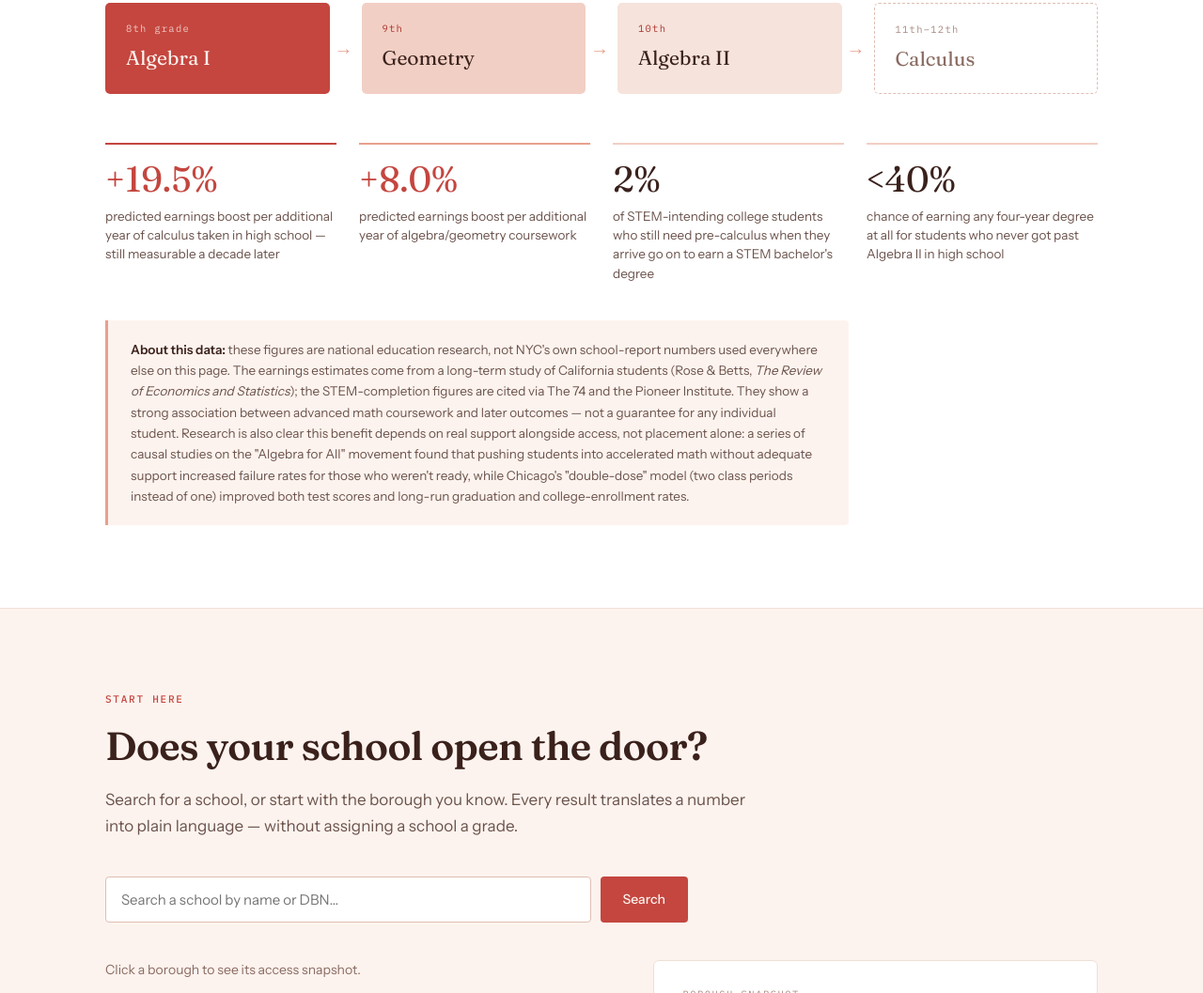
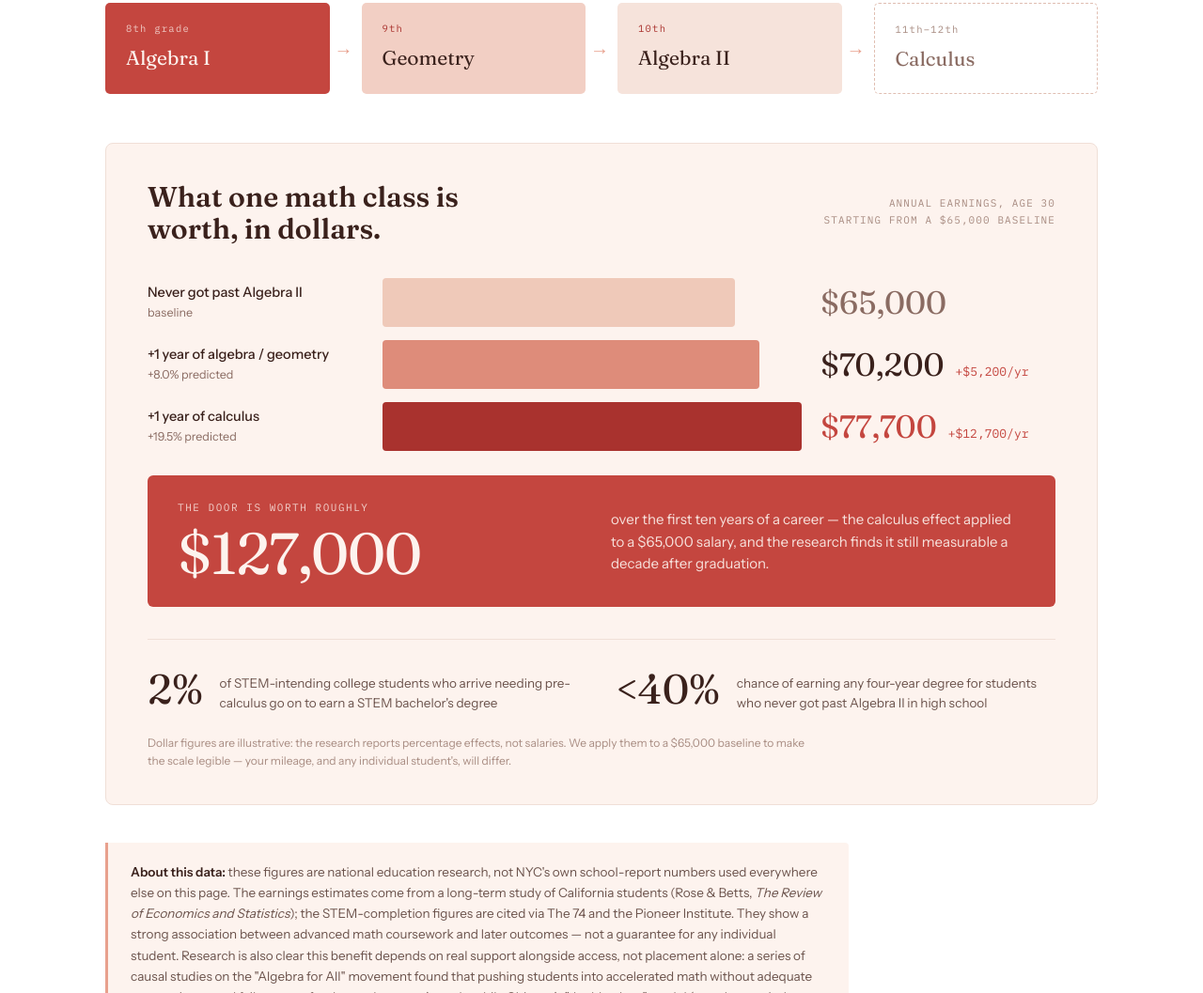
Before and after one commit to Soma-Majumder/Open-Doors-NYC-Data-Visualization-Storytelling, a website: page index.html in a window 1280 px wide. Shown: the part 1224-2281 px from the top of the page at 94% size. Drawn offline with Linux system fonts and the light colour scheme.

Commit message:
Replaces the flat 4-up percentage stat row with a 3-row salary ladder that converts the research percentages into dollar figures

```diff
--- a/css/styles.css
+++ b/css/styles.css
@@ -160,14 +160,42 @@ h2.section-head{font-size:42px;line-height:1.14;letter-spacing:-.015em;max-width
 .chain-card.outline .tag{color:var(--faint);}
 .chain-card.outline .name{color:var(--muted-soft);}
 
-.earn-grid{display:grid;grid-template-columns:repeat(4,1fr);gap:24px;}
-.earn-stat{padding-top:18px;border-top:2px solid var(--pastel);}
-.earn-stat .n{font-family:Fraunces,Georgia,serif;font-size:38px;line-height:1;color:var(--ink);}
-.earn-stat .l{font-size:13.5px;line-height:1.5;color:var(--muted);margin-top:10px;}
-.earn-stat--1{border-top-color:var(--primary);}
-.earn-stat--1 .n{color:var(--primary);}
-.earn-stat--2{border-top-color:var(--apricot);}
-.earn-stat--2 .n{color:var(--primary);}
+.earn-card{background:var(--page);border:1px solid var(--rule);border-radius:8px;padding:40px 44px 36px;}
+.earn-head{display:flex;justify-content:space-between;align-items:baseline;gap:24px;flex-wrap:wrap;margin-bottom:34px;}
+.earn-head h3{font-size:30px;line-height:1.15;max-width:20ch;}
+.earn-head .caption{
+  font-family:'IBM Plex Mono',monospace;font-size:11px;letter-spacing:.1em;color:var(--faint);
+  text-transform:uppercase;text-align:right;line-height:1.6;
+}
+
+.ladder{display:flex;flex-direction:column;gap:14px;margin-bottom:14px;}
+.ladder-row{display:grid;grid-template-columns:230px minmax(0,1fr) 250px;gap:20px;align-items:center;}
+.ladder-row .label .name{font-size:14.5px;font-weight:500;color:var(--ink);}
+.ladder-row .label .sub{font-size:12.5px;color:var(--muted-soft);margin-top:2px;}
+.ladder-row .bar-wrap{min-width:0;}
+.ladder-row .bar{height:52px;border-radius:4px;}
+.ladder-row .money{display:flex;align-items:baseline;gap:12px;}
+.ladder-row .money .fig{font-family:Fraunces,Georgia,serif;font-size:34px;line-height:1;}
+.ladder-row .money .gain{font-family:'IBM Plex Mono',monospace;font-size:13px;color:var(--primary);white-space:nowrap;}
+
+.payoff{
+  display:flex;align-items:center;gap:20px;background:var(--primary);color:var(--page);
+  border-radius:6px;padding:26px 32px;margin-top:26px;flex-wrap:wrap;
+}
+.payoff .left{flex:1 1 260px;}
+.payoff .mini-eyebrow{
+  font-family:'IBM Plex Mono',monospace;font-size:11px;letter-spacing:.14em;opacity:.8;margin-bottom:10px;
+  text-transform:uppercase;
+}
+.payoff .amount{font-family:Fraunces,Georgia,serif;font-size:62px;line-height:1;letter-spacing:-.02em;}
+.payoff .right{flex:1 1 260px;font-size:15px;line-height:1.55;opacity:.9;}
+
+.earn-secondary{display:grid;grid-template-columns:1fr 1fr;gap:32px;margin-top:34px;padding-top:30px;border-top:1px solid var(--rule);}
+.earn-secondary .item{display:flex;gap:18px;align-items:flex-start;}
+.earn-secondary .item .num{font-family:Fraunces,Georgia,serif;font-size:44px;line-height:1;color:var(--ink);flex-shrink:0;}
+.earn-secondary .item .cap{font-size:13.5px;line-height:1.55;color:var(--muted);padding-top:6px;}
+
+.earn-footnote{font-size:12px;line-height:1.6;color:var(--faint);margin-top:22px;max-width:88ch;}
 
 .methodology-note{
   margin-top:40px;background:var(--page);border-left:3px solid var(--apricot);
--- a/index.html
+++ b/index.html
@@ -70,23 +70,67 @@
       </div>
     </div>
 
-    <div class="earn-grid">
-      <div class="earn-stat earn-stat--1">
-        <div class="n">+19.5%</div>
-        <div class="l">predicted earnings boost per additional year of calculus taken in high school — still measurable a decade later</div>
+    <div class="earn-card">
+      <div class="earn-head">
+        <h3>What one math class is worth, in dollars.</h3>
+        <div class="caption">Annual earnings, age&nbsp;30<br>Starting from a $65,000 baseline</div>
       </div>
-      <div class="earn-stat earn-stat--2">
-        <div class="n">+8.0%</div>
-        <div class="l">predicted earnings boost per additional year of algebra/geometry coursework</div>
+
+      <div class="ladder">
+        <div class="ladder-row">
+          <div class="label">
+            <div class="name">Never got past Algebra II</div>
+            <div class="sub">baseline</div>
+          </div>
+          <div class="bar-wrap"><div class="bar" style="width:84%;background:var(--ramp-0)"></div></div>
+          <div class="money"><div class="fig" id="ladderBaseline" style="color:var(--muted-soft)">—</div></div>
+        </div>
+
+        <div class="ladder-row">
+          <div class="label">
+            <div class="name">+1 year of algebra / geometry</div>
+            <div class="sub">+8.0% predicted</div>
+          </div>
+          <div class="bar-wrap"><div class="bar" style="width:90%;background:var(--ramp-2)"></div></div>
+          <div class="money">
+            <div class="fig" id="ladderAlgebraFig" style="color:var(--ink)">—</div>
+            <div class="gain" id="ladderAlgebraGain">—</div>
+          </div>
+        </div>
+
+        <div class="ladder-row">
+          <div class="label">
+            <div class="name">+1 year of calculus</div>
+            <div class="sub">+19.5% predicted</div>
+          </div>
+          <div class="bar-wrap"><div class="bar" style="width:100%;background:var(--ramp-4)"></div></div>
+          <div class="money">
+            <div class="fig" id="ladderCalcFig" style="color:var(--primary)">—</div>
+            <div class="gain" id="ladderCalcGain">—</div>
+          </div>
+        </div>
       </div>
-      <div class="earn-stat">
-        <div class="n">2%</div>
-        <div class="l">of STEM-intending college students who still need pre-calculus when they arrive go on to earn a STEM bachelor's degree</div>
+
+      <div class="payoff">
+        <div class="left">
+          <div class="mini-eyebrow">The door is worth roughly</div>
+          <div class="amount" id="payoffAmount">—</div>
+        </div>
+        <div class="right">over the first ten years of a career — the calculus effect applied to a $65,000 salary, and the research finds it still measurable a decade after graduation.</div>
       </div>
-      <div class="earn-stat">
-        <div class="n">&lt;40%</div>
-        <div class="l">chance of earning any four-year degree at all for students who never got past Algebra II in high school</div>
+
+      <div class="earn-secondary">
+        <div class="item">
+          <div class="num">2%</div>
+          <div class="cap">of STEM-intending college students who arrive needing pre-calculus go on to earn a STEM bachelor's degree</div>
+        </div>
+        <div class="item">
+          <div class="num">&lt;40%</div>
+          <div class="cap">chance of earning any four-year degree for students who never got past Algebra II in high school</div>
+        </div>
       </div>
+
+      <div class="earn-footnote">Dollar figures are illustrative: the research reports percentage effects, not salaries. We apply them to a $65,000 baseline to make the scale legible — your mileage, and any individual student's, will differ.</div>
     </div>
 
     <div class="methodology-note">
--- a/js/main.js
+++ b/js/main.js
@@ -11,6 +11,16 @@ const BAND_HEAD = { zero: 'None reported', low: 'Limited', mid: 'Some access', h
 // Shared scale ceiling for every percentage-based bar/column on the page, so a
 // given rate always occupies the same visual proportion wherever it appears.
 const AXIS_MAX = 45;
+
+// "Why this matters" salary ladder — the research gives percentage effects, not
+// salaries. We apply them to one illustrative baseline so the payoff is legible
+// in dollars; everything below recomputes from BASELINE, not from the data feed.
+const EARN_BASELINE = 65000;
+const EARN_ALGEBRA_GEO_PCT = 0.08;
+const EARN_CALCULUS_PCT = 0.195;
+const EARN_TEN_YEAR_YEARS = 10;
+const roundTo = (n, step) => Math.round(n / step) * step;
+const fmtUSD = n => '$' + Math.round(n).toLocaleString('en-US');
 
 function tierFor(pct) {
   if (pct === null || pct === undefined) return null;
@@ -59,6 +69,7 @@ async function loadData() {
 
 function renderAll(data) {
   renderHero(data);
+  renderEarnLadder();
   BOROUGHS = buildBoroughs(data);
   renderBoroughRows();
   selectBorough(0);
@@ -75,6 +86,19 @@ function renderAll(data) {
 function renderHero(data) {
   document.getElementById('factSchools').textContent = data.citywide.schoolCount;
   document.getElementById('factAccess').textContent = fmtPct(data.citywide.accessPct);
+}
+
+function renderEarnLadder() {
+  const algebraSalary = roundTo(EARN_BASELINE * (1 + EARN_ALGEBRA_GEO_PCT), 100);
+  const calcSalary = roundTo(EARN_BASELINE * (1 + EARN_CALCULUS_PCT), 100);
+  const tenYearValue = roundTo(EARN_BASELINE * EARN_CALCULUS_PCT * EARN_TEN_YEAR_YEARS, 1000);
+
+  document.getElementById('ladderBaseline').textContent = fmtUSD(EARN_BASELINE);
+  document.getElementById('ladderAlgebraFig').textContent = fmtUSD(algebraSalary);
+  document.getElementById('ladderAlgebraGain').textContent = '+' + fmtUSD(algebraSalary - EARN_BASELINE) + '/yr';
+  document.getElementById('ladderCalcFig').textContent = fmtUSD(calcSalary);
+  document.getElementById('ladderCalcGain').textContent = '+' + fmtUSD(calcSalary - EARN_BASELINE) + '/yr';
+  document.getElementById('payoffAmount').textContent = fmtUSD(tenYearValue);
 }
 
 function buildBoroughs(data) {
```
